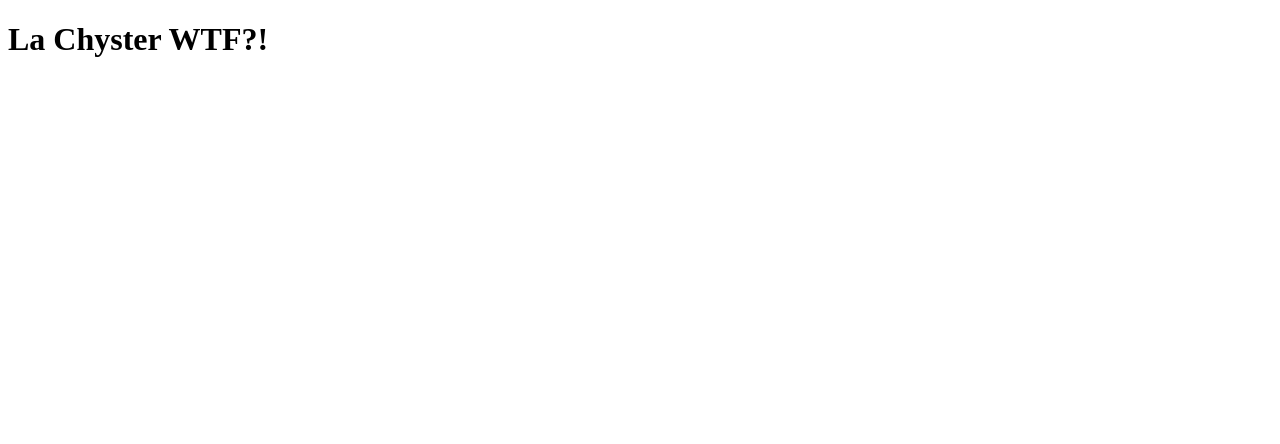
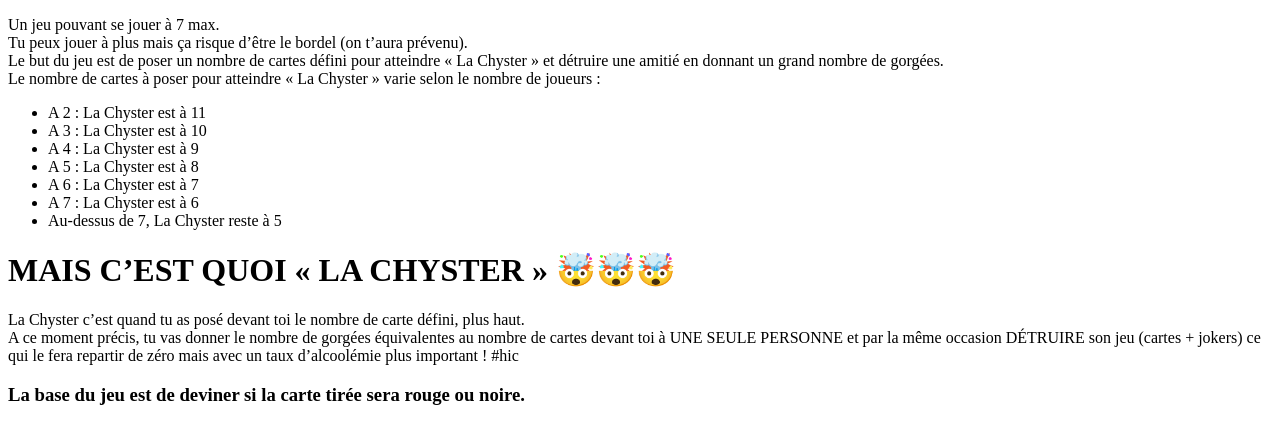
Before and after one commit to Yeskob/chyster, a plain HTML site: page index.html in a window 1280 px wide. Drawn offline with Linux system fonts and the light colour scheme.

Commit message:
ajout regles

```diff
--- a/index.html
+++ b/index.html
@@ -7,7 +7,46 @@
 		<title>Chyster Corp 2016</title>
 	</head>
 	<body>
-	<H1>La Chyster WTF?!</H1>
+
+		<p>
+			Un jeu pouvant se jouer à 7 max.</br>
+			Tu peux jouer à plus mais ça risque d’être le bordel (on t’aura prévenu).</br>
+
+			Le but du jeu est de poser un nombre de cartes défini pour atteindre « La Chyster » et détruire une amitié en donnant un grand nombre de gorgées.</br>
+
+			Le nombre de cartes à poser pour atteindre « La Chyster » varie selon le nombre de joueurs :
+
+<!-- ul balise d'ouverture de liste à puce  li puce -->
+			<ul>
+				<li>A 2 : La Chyster est à 11</li>
+				<li>A 3 : La Chyster est à 10</li>
+				<li>A 4 : La Chyster est à 9</li>
+				<li>A 5 : La Chyster est à 8</li>
+				<li>A 6 : La Chyster est à 7</li>
+				<li>A 7 : La Chyster est à 6</li>
+				<li>Au-dessus de 7, La Chyster reste à 5</li>
+			</ul>
+
+		</p>
+
+		<H1> MAIS C’EST QUOI « LA CHYSTER » 🤯🤯🤯 </H1>
+
+		<p>
+			La Chyster c’est quand tu as posé devant toi le nombre de carte défini, plus haut.</br>
+			A ce moment précis, tu vas donner le nombre de gorgées équivalentes au nombre de cartes devant toi à UNE SEULE PERSONNE et par la même occasion DÉTRUIRE son jeu (cartes + jokers) ce qui le fera repartir de zéro mais avec un taux d’alcoolémie plus important ! #hic
+
+		</p>
+
+		<H3>La base du jeu est de deviner si la carte tirée sera rouge ou noire.</H3>
+
+		<p>
+
+
+
+
+
+		</p>
+
 
 	</body>
-</html>
+</html
```
Lines whose indentation alone changed are shown as unchanged.
